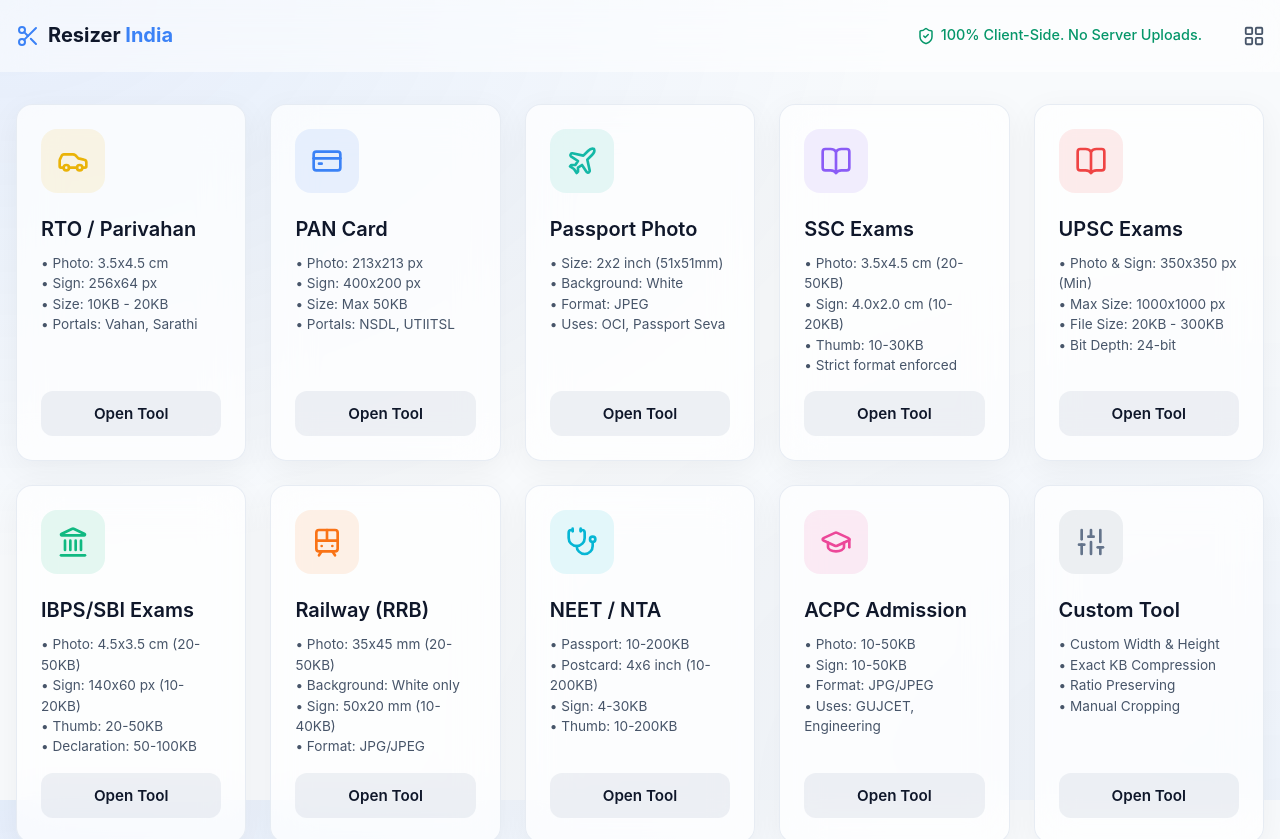
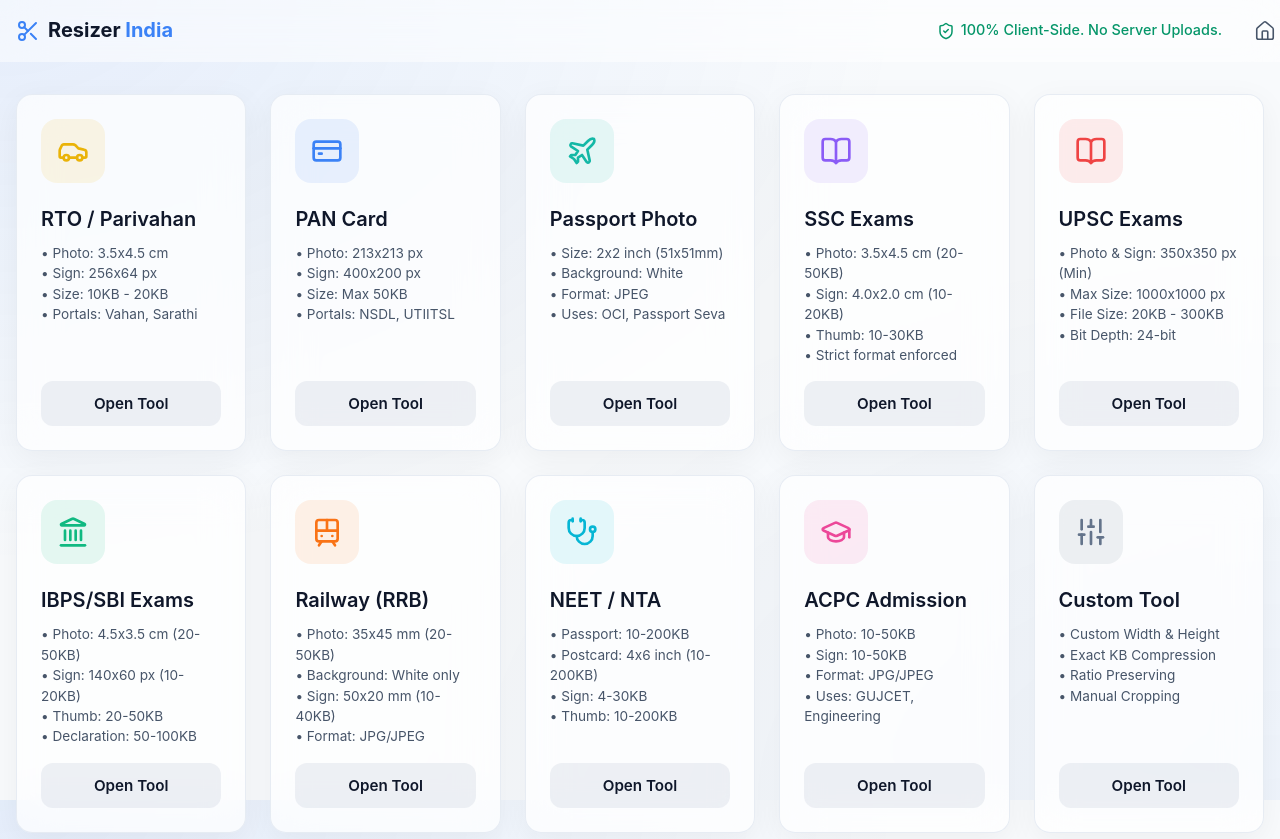
Before and after one commit to TechyNisarg/resizer-india, a React (Vite) app: page / in a window 1280 px wide. Shown: the top 839 px of the page. Built offline with nearby package versions, Linux system fonts and the light colour scheme; a web font is replaced by a local one.

Commit message:
style: switch back to home icon and force right alignment

```diff
--- a/src/App.tsx
+++ b/src/App.tsx
@@ -1,5 +1,5 @@
 import { BrowserRouter as Router, Routes, Route, Link } from 'react-router-dom';
-import { Scissors, LayoutGrid, Info, Shield, FileText, Mail, ShieldCheck } from 'lucide-react';
+import { Scissors, Home as HomeIcon, Info, Shield, FileText, Mail, ShieldCheck } from 'lucide-react';
 import { Home } from './pages/Home';
 import { About, Privacy, Terms, Contact } from './pages/StaticPages';
 
@@ -18,8 +18,8 @@
                 <ShieldCheck size={18} />
                 <span className="hide-on-mobile" style={{ position: 'relative', top: '-1px' }}>100% Client-Side. No Server Uploads.</span>
               </div>
-              <Link to="/" className="nav-icon-btn" title="All Tools (Home)">
-                <LayoutGrid size={22} />
+              <Link to="/" className="clean-icon-link" title="Home">
+                <HomeIcon size={22} strokeWidth={1.75} />
               </Link>
             </nav>
           </div>
--- a/src/index.css
+++ b/src/index.css
@@ -272,23 +272,17 @@
 }
 .nav-link:hover { color: var(--primary); }
 
-.nav-icon-btn {
+.clean-icon-link {
   display: flex;
   align-items: center;
-  justify-content: center;
-  width: 40px;
-  height: 40px;
-  border-radius: 50%;
-  background: transparent;
   color: var(--text-secondary);
   transition: var(--transition);
-  text-decoration: none;
-  margin-right: -10px;
+  margin-right: -12px; /* Optical alignment with grid cards below */
 }
 
-.nav-icon-btn:hover {
+.clean-icon-link:hover {
   color: var(--primary);
-  background: rgba(148, 163, 184, 0.1);
+  transform: scale(1.05);
 }
 
 /* Main Container */
```
